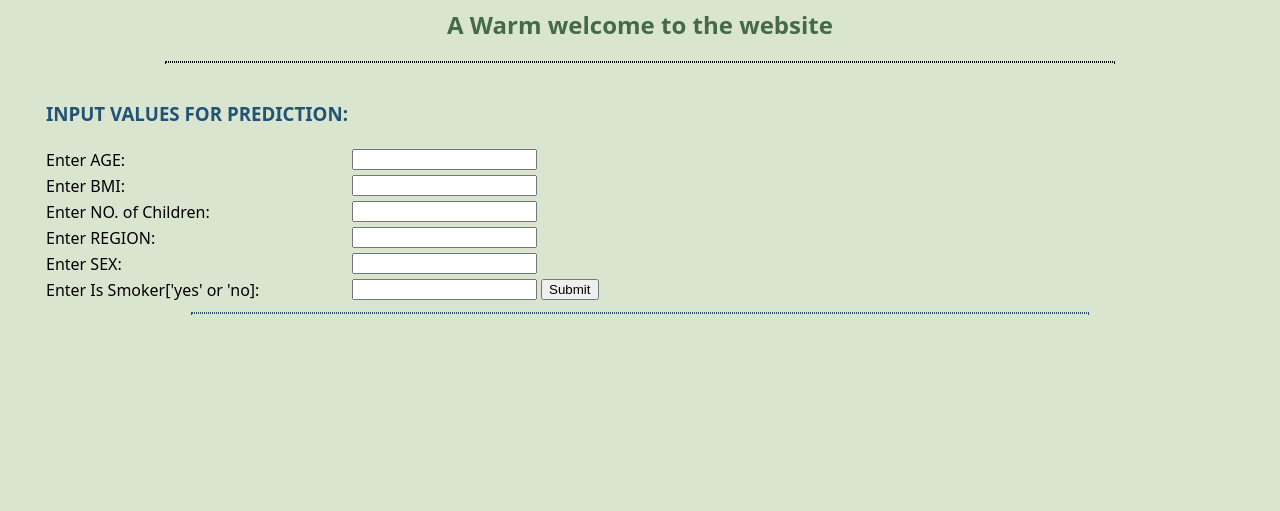
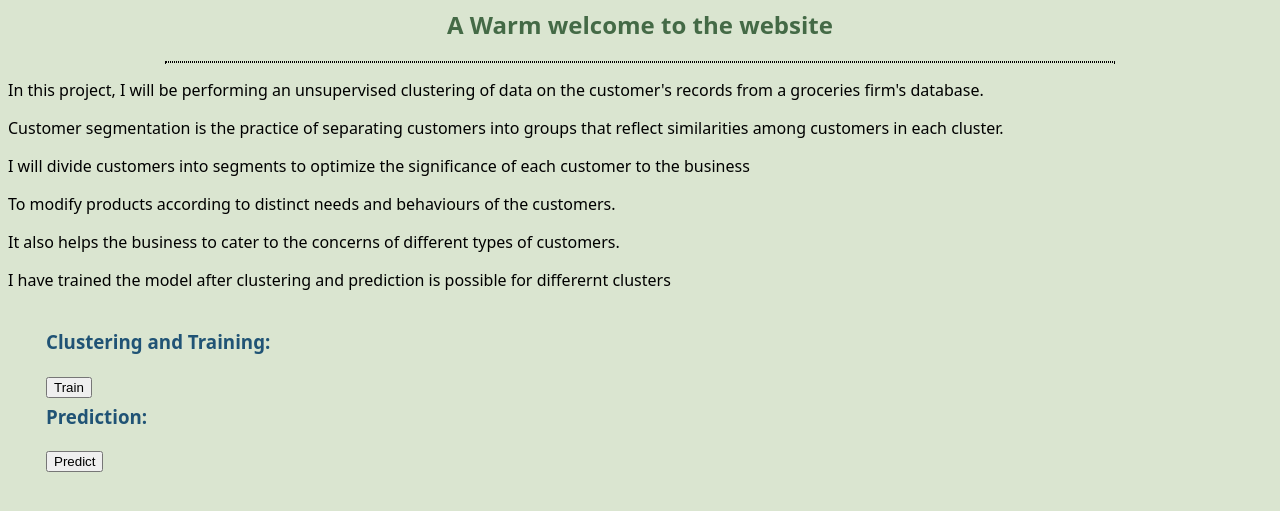
Before and after one commit to Punithbc/Customer_Personality_Analysis, a Flask app: page / in a window 1280 px wide. Shown: the top 511 px of the page. Run offline with Flask 2, Linux system fonts and the light colour scheme.

Commit message:
UI completed

```diff
--- a/application.py
+++ b/application.py
@@ -23,7 +23,7 @@ def predict_route():
 
         df = pd.read_csv('raw_data.csv').head(5)
         prediction_obj = Prediction(df)
-        if not Prediction.is_model_exists():
+        if not prediction_obj.is_model_exists():
             return "Model is not available"
         result = prediction_obj.start_prediction()
         print("printing the prediciton")
--- a/templates/index.html
+++ b/templates/index.html
@@ -2,7 +2,7 @@
 {% block head %}
 <head>
   <meta charset="utf-8">
-  <title>INSURANCE PREMIUM PREDICTION</title>
+  <title>Customer Personality Analysis</title>
   <link rel="stylesheet" href="{{ url_for('static', filename='css/main.css') }}">
 </head>
 {% endblock %}
@@ -11,42 +11,37 @@
 <body>
   <h2>A Warm welcome to the website</h2>
   <hr>
+  <p>In this project, I will be performing an unsupervised clustering of data on the customer's records from a groceries firm's database. </p>
+  <p>Customer segmentation is the practice of separating customers into groups that reflect similarities among customers in each cluster.</p>
+  <p> I will divide customers into segments to optimize the significance of each customer to the business</p>
+  <p> To modify products according to distinct needs and behaviours of the customers.</p>
+   <p> It also helps the business to cater to the concerns of different types of customers.</p>
+  <p>I have trained the model after clustering and prediction is possible for differernt clusters</p>
   <div>
     <table>
       <tr>
         <td>
-          <h3 class="s">INPUT VALUES FOR PREDICTION:</h3>
+          <h3 class="s">Clustering and Training:</h3>
+        </td>
+      </tr>
+      <form class="" action="/train" method="post">
+        <tr>
+          <td><input type="submit" name="Train" value="Train"></td>
+        </tr>
+      </form>
+    </table>
+    <table>
+      <tr>
+        <td>
+          <h3 class="s">Prediction:</h3>
         </td>
       </tr>
       <form class="" action="/predict" method="post">
         <tr>
-          <td><label>Enter AGE: </label></td>
-          <td><input type="number" name="age" ></td>
-        </tr>
-          <tr>
-          <td><label>Enter BMI: </label></td>
-          <td><input type="number" name="bmi" ></td>
-        </tr>
-          <tr>
-          <td><label>Enter NO. of Children: </label></td>
-          <td><input type="number" name="children" ></td>
-        </tr>
-          <tr>
-          <td><label>Enter REGION: </label></td>
-          <td><input type="text" name="region" ></td>
-        </tr>
-          <tr>
-          <td><label>Enter SEX: </label></td>
-          <td><input type="text" name="sex" ></td>
-        </tr>
-        <tr>
-          <td><label>Enter Is Smoker['yes' or 'no]: </label></td>
-          <td><input type="text" name="smoker" ></td>
-          <td><input type="submit" name="Submit" value="Submit"></td>
+          <td><input type="submit" name="Predict" value="Predict"></td>
         </tr>
       </form>
     </table>
-    <hr>
   </div>
 </body>
 {% endblock %}
```
